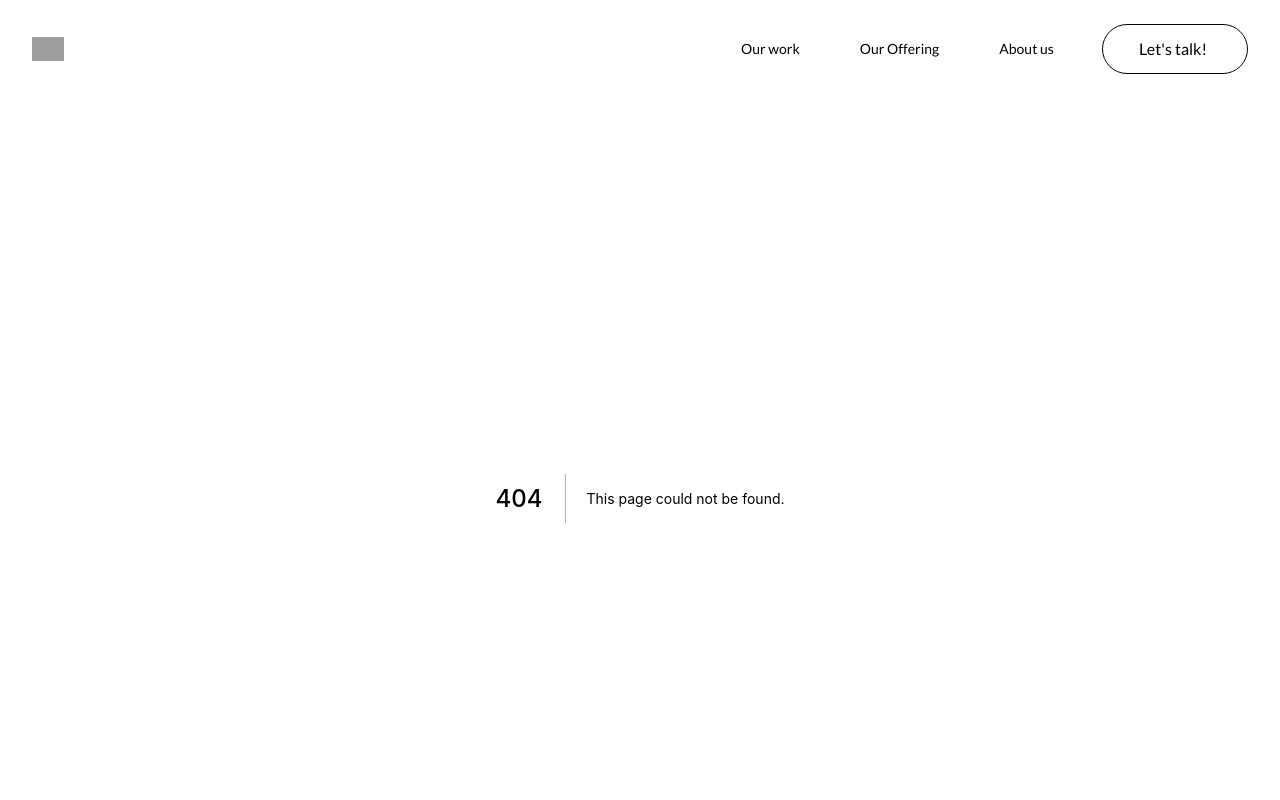
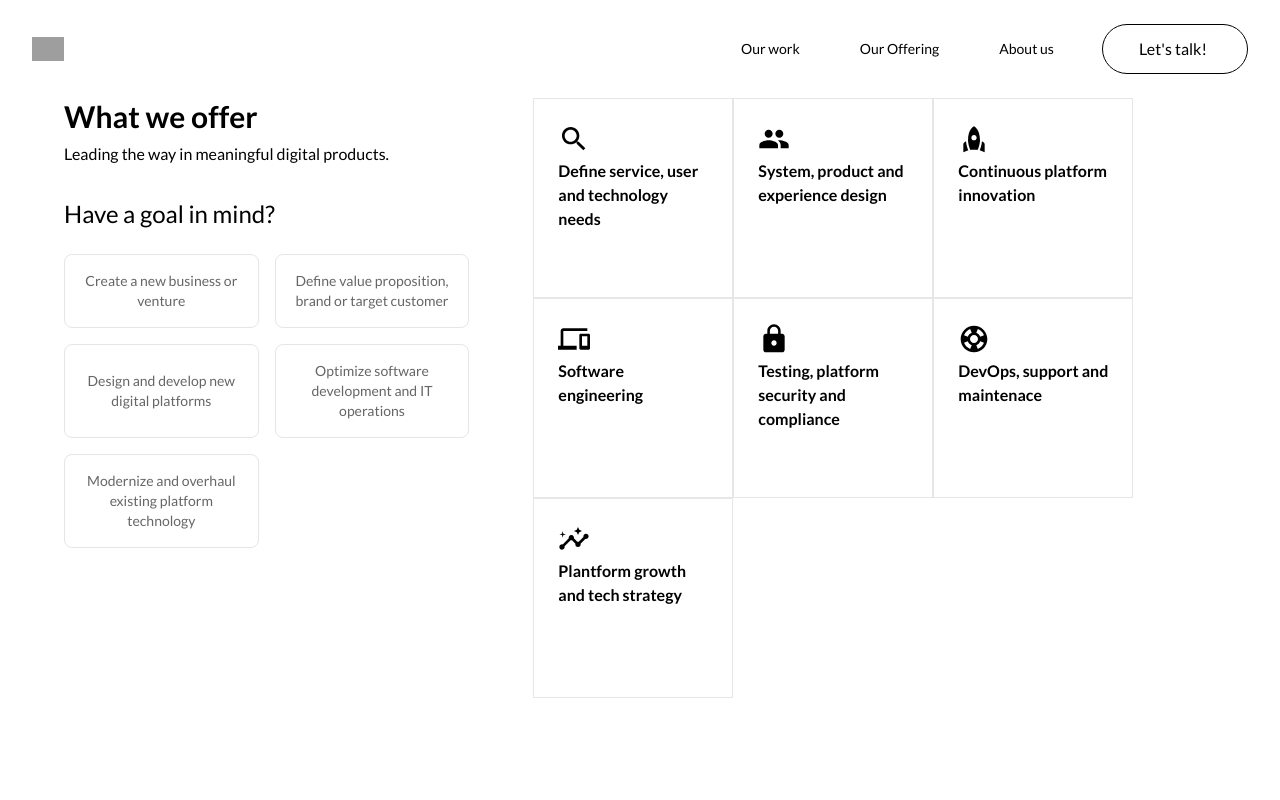
Before and after one commit to KvinZav/umvel-remote, a Next.js app: page /our-offering in a window 1280 px wide. Before the commit this address had no page. Shown: the top 800 px of the page. Built offline with nearby package versions, Linux system fonts and the light colour scheme; grey boxes are pictures that could not be loaded.

Commit message:
feat: add our offering page

```diff
--- /dev/null
+++ b/pages/our-offering.tsx
@@ -0,0 +1,20 @@
+import UmvelCard from "@modules/footer/UmvelCard"
+import Services from "@modules/whatWeOffer"
+import ContactForm from "@elements/ContactForm";
+
+const OurOffering = () => {
+    return (
+        <>
+            <Services/>
+            <UmvelCard darkTheme={true}>
+                <div className="p-12 lg:p-32">
+                    <h1 className="mb-6 md:text-6xl text-3xl font-bold lg:text-7xl">Meet us in real life (or on Zoom ;)</h1>
+                    <p className="mb-6 md:text-2xl lg:text-2xl">Enter your email address, and we’ll get in touch to plan a coffee.</p>
+                    <ContactForm theme="dark" />
+                </div>
+            </UmvelCard>
+        </>
+    )
+}
+
+export default OurOffering
--- a/src/components/elements/ContactForm/index.tsx
+++ b/src/components/elements/ContactForm/index.tsx
@@ -1,16 +1,14 @@
 import React, { FC } from 'react';
 import SendIcon from '@elements/SendIcon';
 
-type ContactFormProps = {
-    type?:'white'|'black';
-}
-const ContactForm:FC<ContactFormProps> = ({type='white'}):JSX.Element => {
+
+const ContactForm:FC<{theme?: 'dark' | 'light'}> = ({theme='light'}):JSX.Element => {
     return (
         <form action="/send-data-here" method="post">
             <div className="flex rounded-full border border-secondary-20 p-1 justify-between ">
                 <input type="email" id="e-mail" name="e-mail" placeholder="Email" className="rounded-full py-3 px-6 w-5/6 outline-none bg-transparent" />
                 <button className="border rounded-full py-3 px-6 flex justify-center items-center" type="submit">
-                    <SendIcon fill={type==='white'?'#000':'#fff'}/>
+                    <SendIcon fill={theme==='light'?'#000':'#fff'}/>
                 </button>
             </div>
         </form>
--- /dev/null
+++ b/src/components/modules/whatWeOffer/filter-services.tsx
@@ -0,0 +1,31 @@
+import { useEffect, useState } from "react";
+
+export const Filter = ({ text, active, selected, setSelected, item, setButtons }) => {
+    const [isActive, setIsActive] = useState<boolean>(false);
+    useEffect(() => {
+        active && setIsActive(true)
+    }, [active])
+    const handleClick = () => {
+        if (isActive) {
+            let removeFilter = selected;
+            item.items.map(item => {
+                delete removeFilter[removeFilter.indexOf(item)];
+            });
+            setSelected(removeFilter.filter(Boolean));
+            setButtons(prev => {
+                return prev.filter(item => item === item.id)
+            });
+        }
+        if (!isActive) {
+            setSelected([...selected, ...item.items])
+            setButtons(prev => [...prev, item.id])
+        }
+        setIsActive(!isActive);
+    }
+
+    return (
+        <button className={isActive ? "border rounded-lg border-primary-black bg-primary-black text-primary-white p-4" : "border rounded-lg border-secondary-10 p-4 text-secondary-60"} onClick={handleClick}>
+            <p className='text-sm'>{text}</p>
+        </button>
+    )
+}
--- /dev/null
+++ b/src/components/modules/whatWeOffer/index.tsx
@@ -0,0 +1,81 @@
+import { environment } from '@environments/index';
+import { get } from '@fetcher/get';
+import { useState } from 'react';
+import useSWR from 'swr';
+import { Filter } from './filter-services';
+import { Service } from './service';
+import { OurOfferingInterface } from '@interfaces/our-offering/our-offering.interface';
+import { ModalOffers } from './modal-offers';
+
+const Services = () => {
+    const [showModal, setShowModal] = useState(false);
+    const [servicesSelected, setServicesSelected] = useState([]);
+    const [offerSelected, setOfferSelected] = useState([]);
+
+    const { data: event } = useSWR(environment.OUR_OFFER_URL, get, {
+        revalidateOnFocus: false
+    });
+
+    if (!event) return null;
+
+    const response = event as OurOfferingInterface;
+
+    return (
+        <>
+            <div className="grid sm:grid-flow-row lg:grid-cols-12 mb-40">
+                <div className="px-4 sm:px-36 lg:col-span-5 lg:px-16">
+                    <div className="flex flex-col">
+                        <h1 className="text-3xl font-bold sm:text-5xl mb-2">What we offer</h1>
+                        <p className="text-base mb-8">Leading the way in meaningful digital products.</p>
+                    </div>
+                    <div className="lg:flex flex-col hidden">
+                        <p className="text-2xl mb-6">Have a goal in mind?</p>
+                    </div>
+                    <div className="hidden w-full lg:grid grid-cols-2 gap-4">
+                        {
+                            response.data.services.map((item) => {
+                                return <Filter text={item.text}
+                                active={offerSelected.includes(item.id)}
+                                selected={servicesSelected}
+                                setSelected={setServicesSelected}
+                                setButtons={setOfferSelected}
+                                key={'filter' + item.id}
+                                item={item} />
+                            })
+                        }
+                    </div>
+                    <div className='mb-20 flex lg:hidden'>
+                        <button className='px-6 py-4 border rounded-full' onClick={() => setShowModal(!showModal)}>
+                            Have a goal in mind?
+                        </button>
+                    </div>
+                </div>
+                <div className="lg:col-span-7">
+                    <div className="flex flex-row flex-wrap">
+                        {
+                            response.data.offer.map((item) =>
+                                <Service
+                                    description={item.description}
+                                    icon={item.icon}
+                                    dark={servicesSelected.includes(item.id)}
+                                    key={item.id}
+                                />
+                            )
+                        }
+                    </div>
+                </div>
+            </div>
+            { showModal && <ModalOffers
+            servicesSelected={servicesSelected}
+            setServicesSelected={setServicesSelected}
+            services={response.data.services}
+            setStateModal={setShowModal}
+            buttons={offerSelected}
+            setButtons={setOfferSelected}
+            />}
+        </>
+    )
+}
+
+
+export default Services
--- /dev/null
+++ b/src/components/modules/whatWeOffer/modal-offers.tsx
@@ -0,0 +1,38 @@
+import CustomImage from '@elements/image-component/CustomImage';
+import Logo from '@elements/LogoNavBar/LogoNavBar';
+import { Filter } from './filter-services';
+
+export const ModalOffers = ({services, setStateModal, servicesSelected,setServicesSelected, buttons, setButtons}) => {
+
+    return (
+        <>
+                    <div className='z-[99] w-screen h-screen bg-primary-white fixed top-0 p-8 lg:hidden overflow-hidden overflow-y-scroll'>
+                        <div className='w-full flex flex-row justify-between mb-6'>
+                            <div className='h-6 w-6 sm:h-8 sm:w-8'>
+                                <Logo imgUrl={`/assets/images/umvelLogoDark.svg`} alt={'Logo Umvel'} />
+                            </div>
+                            <div className='h-5 w-5 sm:w-7 sm:h-7' onClick={() => { setStateModal(prev=> !prev) }}>
+                                <CustomImage src="/assets/images/x-icon.svg" width={"100%"} height={"100%"} alt="close" />
+                            </div>
+                        </div>
+                        <div className='flex flex-col justify-center items-center'>
+                            <div className='w-full sm:w-3/5'>
+                                <p className='text-5xl font-bold mb-6'>What we offer</p>
+                                <div className="grid grid-cols-2 gap-4 mb-12">
+                                    {
+                                        services.map((service) => {
+                                            return <Filter text={service.text} active={buttons.includes(service.id)} selected={servicesSelected} setSelected={setServicesSelected} setButtons={setButtons} key={'filter' + service.id} item={service} />
+                                        })
+                                    }
+                                </div>
+                                <div className='mb-20 flex lg:hidden'>
+                                    <button className='px-6 py-4 border rounded-full' onClick={() => setStateModal(prev => !prev)}>
+                                        Set my goals
+                                    </button>
+                                </div>
+                            </div>
+                        </div>
+                    </div>
+        </>
+    )
+}
--- /dev/null
+++ b/src/components/modules/whatWeOffer/service.tsx
@@ -0,0 +1,33 @@
+import Icon from '@elements/Icon';
+import { IconNameType } from '@type/components/Icons.type';
+import React from 'react';
+import { FC } from 'react';
+import BasicButton from '@elements/button';
+import { ServicePropsTypes } from '@type/modules/offers';
+
+
+export const Service: FC<ServicePropsTypes> = ({ icon, description, dark = false }) => {
+    return (
+        <div
+            className={dark
+                ? "aspect-square w-1/2 md:w-1/4 lg:min-w-[200px] border border-primary-black flex flex-col p-6 overflow-hidden text-primary-white justify-between bg-primary-black group"
+                : "aspect-square w-1/2 md:w-1/4 lg:min-w-[200px] border border-secondary-10 flex flex-col p-6 overflow-hidden justify-between group"}>
+            <div>
+                <div className="w-8 aspect-square mb-1">
+                    <Icon name={icon as IconNameType} size={32}/>
+                </div>
+                <div className="flex">
+                    <p className="font-bold">{description}</p>
+                </div>
+            </div>
+            <div className='hidden lg:group-hover:flex'>
+                <BasicButton onClick={() => {}}>
+                    <a href="#">
+                        <p>See Details</p>
+                    </a>
+                </BasicButton>
+
+            </div>
+        </div>
+    )
+}
```
